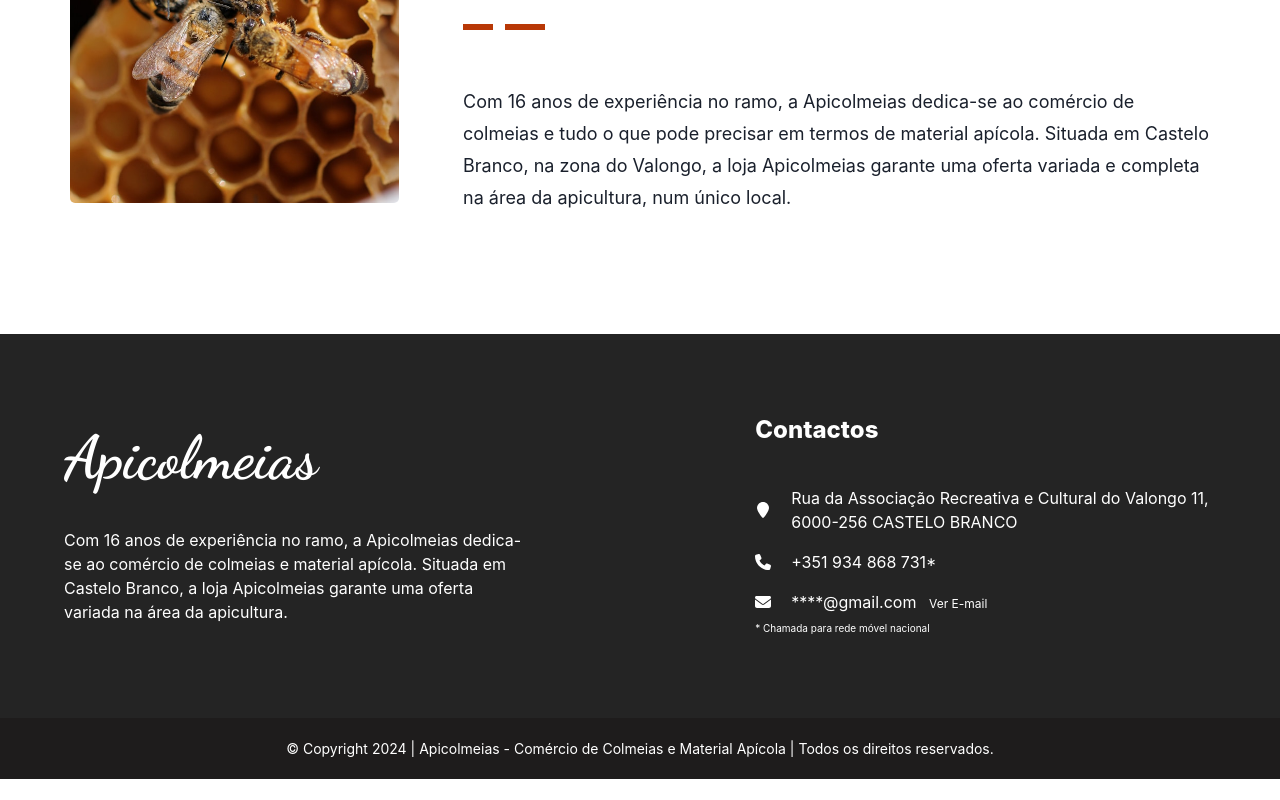
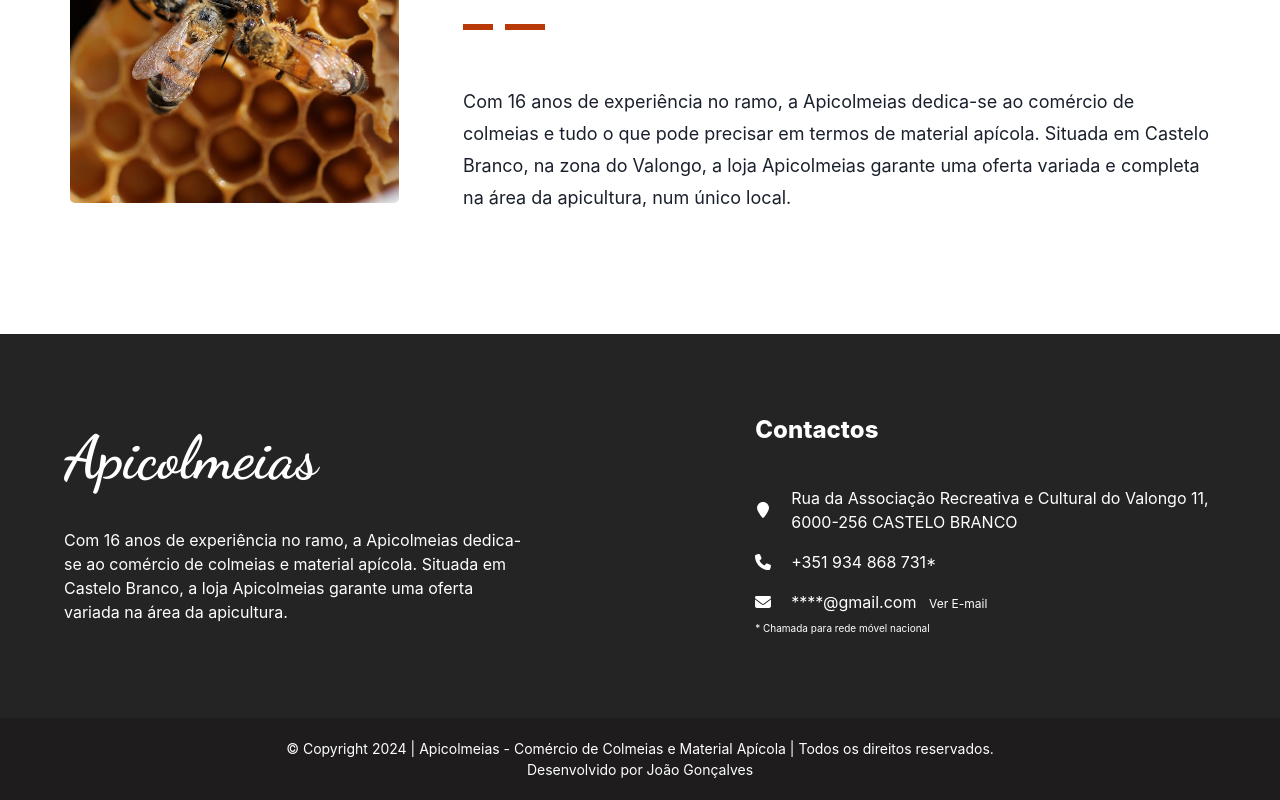
Before and after one commit to j-pcgoncalves/apicolmeias, a React (Vite) app: page / in a window 1280 px wide. Shown: the part 1738-2538 px from the top of the page. Before the commit the page ends 2517 px from the top, so only its background shows below. Built offline with nearby package versions, Linux system fonts and the light colour scheme.

Commit message:
footer year dynamic

```diff
--- a/src/components/Footer.tsx
+++ b/src/components/Footer.tsx
@@ -7,6 +7,8 @@
     const onEmailChange = () => {
         setEmail("apicolmeias@gmail.com");
     }
+
+    const year = new Date().getFullYear();
 
     return (
         <>
@@ -44,7 +46,7 @@
                 </div>
             </div>
             <div className="bg-footer-secondary py-5 text-white text-center text-[14px] px-6 md:px-16">
-                <span>© Copyright 2024 | Apicolmeias - Comércio de Colmeias e Material Apícola | Todos os direitos reservados.</span>
+                <span>© Copyright {year} | Apicolmeias - Comércio de Colmeias e Material Apícola | Todos os direitos reservados. <br /> Desenvolvido por João Gonçalves</span>
             </div>
         </>
     );
```
